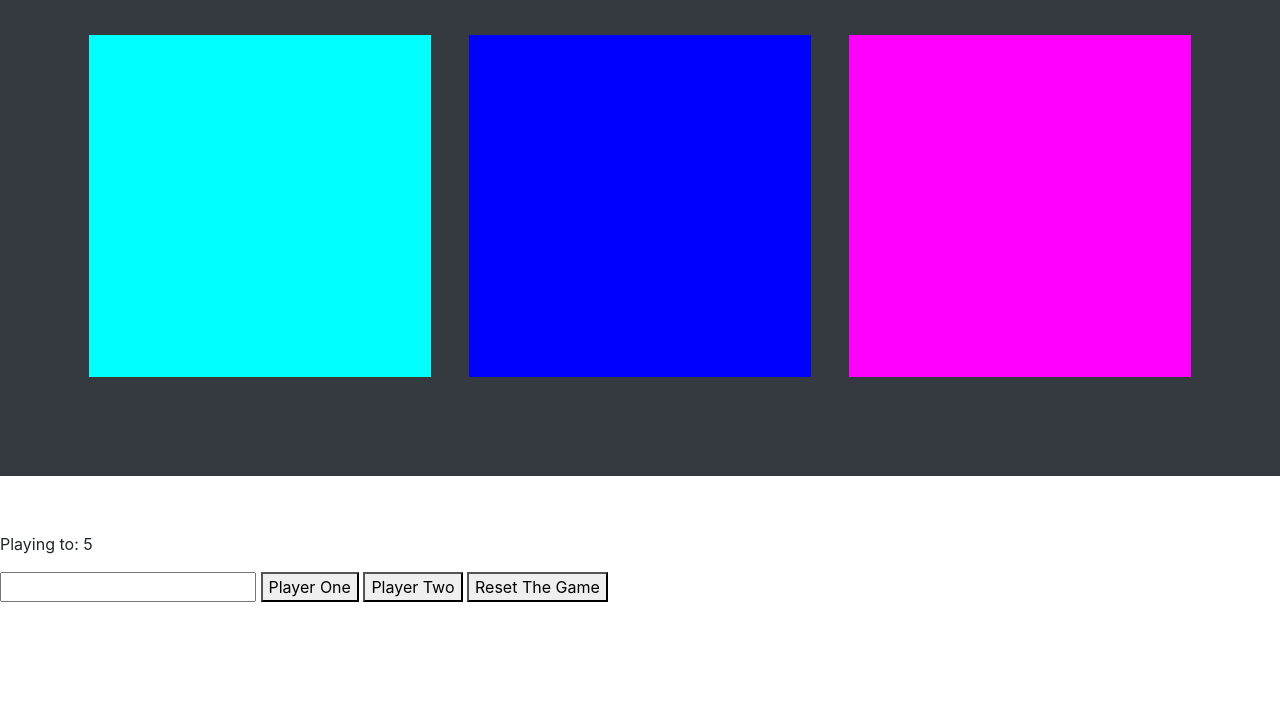
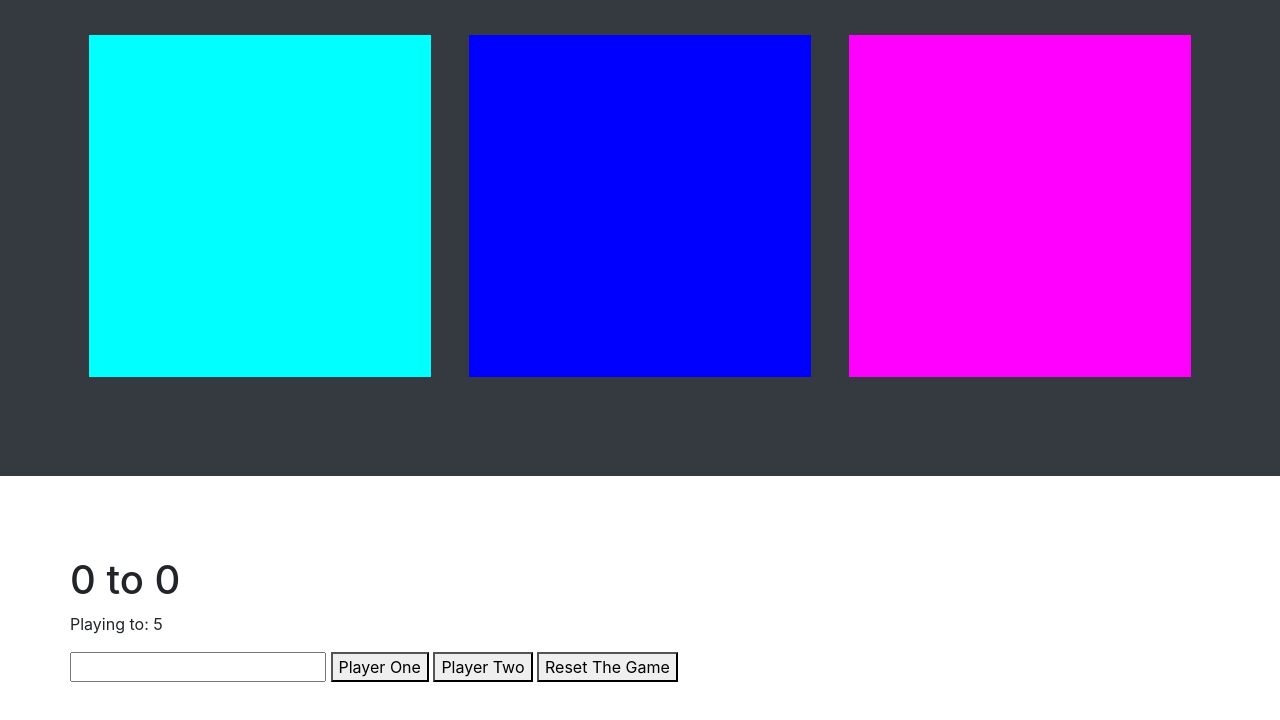
Before and after one commit to LaurenceM2015/WebDeloperBootCamp, a website: page JavaScriptProjects/jsGames/games.html in a window 1280 px wide. Shown: the part 500-1220 px from the top of the page. Before the commit the page ends 1102 px from the top, so only its background shows below. Drawn offline with nearby package versions, Linux system fonts and the light colour scheme.

Commit message:
Remane folder rgbColorGame to jsGame and colorGame file to games file.

```diff
--- /dev/null
+++ b/JavaScriptProjects/jsGames/colorGame.js
@@ -0,0 +1,63 @@
+
+//let colors = [
+let colors = [
+    "rgb(255, 0, 0)",
+    "rgb(255, 255, 0)",
+    "rgb(0, 255, 0)",
+    "rgb(0, 255, 255)",
+    "rgb(0, 0, 255)",
+    "rgb(255, 0, 255)",
+];
+
+
+// Select all the square
+let squares = document.querySelectorAll(".square");
+
+// picked the 4 sqaure
+let pickedColor = pickColor();
+let colorDisplay = document.getElementById("colorDisplay");
+let messageDisplay = document.querySelector("#message");
+
+colorDisplay.textContent = pickedColor;
+
+// Loop into the div with the class of sqaure.
+for(let i = 0; i < squares.length; i++){
+
+    // Add initial color to div with the class of sqaure.
+    squares[i].style.background = colors[i];
+
+
+    // Add click listener to div with the class of sqaure.
+    squares[i].addEventListener("click", function() {
+        // Grad color of clicked square
+        let clickedColor = this.style.backgroundColor;
+
+        // Compare color to pickedColor
+
+        if(clickedColor === pickedColor) {
+            messageDisplay.textContent = "It Correct, Well Done";
+            changeColors(clickedColor);
+		} else {
+            this.style.backgroundColor = "#343a40";
+            messageDisplay.textContent = "Sorry Try Again";
+		}
+
+    });
+
+};
+
+/* Change header color and all the square */
+function changeColors(color) {
+    // Loop through all squares
+    for(let i = 0; i < squares.length; i++){
+        // change each color to match give color
+        squares[i].style.backgroundColor = color;
+    }
+
+}
+
+// Function Picked color
+function pickColor () {
+  let random = Math.floor(Math.random() * colors.length);
+  return colors[random];
+}
--- a/JavaScriptProjects/rgbColorGame/colorGame.css
+++ b/JavaScriptProjects/jsGames/games.css
@@ -1,6 +1,10 @@
 #ColorGame{
+
+	background-color: #343a40;
+}
+
+section{
 	padding: 5rem 0;
-	background-color: #343a40;
 }
 
 .square {
@@ -13,10 +17,6 @@
 
 
 
-h1 {
-	color: white;
-}
-
 /* SCORE KEEPER */
 
 .winner {
--- a/JavaScriptProjects/rgbColorGame/colorGame.html
+++ b/JavaScriptProjects/jsGames/games.html
@@ -5,7 +5,7 @@
     <!-- Latest compiled and minified CSS -->
     <link rel="stylesheet" href="https://maxcdn.bootstrapcdn.com/bootstrap/4.3.1/css/bootstrap.min.css">
 
-	<link rel="stylesheet" type="text/css" href="colorGame.css">
+	<link rel="stylesheet" type="text/css" href="games.css">
 </head>
 <body>
     <header id="MainHeader">
@@ -17,7 +17,7 @@
            <div class="row">
                 <div class="header-section text-center">
                    <div class="col-md-12">
-                        <h1 class="">
+                        <h1 class="text-white">
                             The Great <span id="colorDisplay">RGB</span> Color Game
                         </h1>
                    </div>
@@ -39,6 +39,8 @@
     </section>
 
     <section id="scoreKeeper">
+        <div class="container">
+            <div class="row">
                 <div id="scoreDisplay">
                     <h1>
                         <span id="p1Display">0</span>
@@ -46,12 +48,12 @@
                         <span id="p2Display">0</span>
                     </h1>
                 </div>
-
+            </div> <!-- ./ row -->
+            <div class="row">
                 <div class="scoreKeeper__state">
                     <div id="display">
                         <p>Playing to: <span>5</span></p>
                     </div>
-
                     <div id="Players">
                         <input type="number">
                         <button id="p1">Player One</button>
@@ -59,6 +61,9 @@
                         <button id="reset">Reset The Game</button>
                     </div>
                 </div>
+            </div> <!-- ./ row -->
+
+        </div> <!-- ./ container -->
     </section>
 
     <script src="https://ajax.googleapis.com/ajax/libs/jquery/3.4.1/jquery.min.js"></script>
@@ -66,6 +71,8 @@
     <script src="https://cdnjs.cloudflare.com/ajax/libs/popper.js/1.14.7/umd/popper.min.js"></script>
         <!-- Latest compiled JavaScript -->
     <script src="https://maxcdn.bootstrapcdn.com/bootstrap/4.3.1/js/bootstrap.min.js"></script>
+
+    <script type="text/javascript" src="scorekeeper.js"></script>
     <script type="text/javascript" src="colorGame.js"></script>
 </body>
 </html>
--- a/JavaScriptProjects/rgbColorGame/colorGame.js
+++ b/JavaScriptProjects/jsGames/scorekeeper.js
@@ -1,71 +1,3 @@
-
-//let colors = [
-let colors = [
-    "rgb(255, 0, 0)",
-    "rgb(255, 255, 0)",
-    "rgb(0, 255, 0)",
-    "rgb(0, 255, 255)",
-    "rgb(0, 0, 255)",
-    "rgb(255, 0, 255)",
-];
-
-
-// Select all the square
-let squares = document.querySelectorAll(".square");
-
-// picked the 4 sqaure
-let pickedColor = pickColor();
-let colorDisplay = document.getElementById("colorDisplay");
-let messageDisplay = document.querySelector("#message");
-
-colorDisplay.textContent = pickedColor;
-
-// Loop into the div with the class of sqaure.
-for(let i = 0; i < squares.length; i++){
-
-    // Add initial color to div with the class of sqaure.
-    squares[i].style.background = colors[i];
-
-
-    // Add click listener to div with the class of sqaure.
-    squares[i].addEventListener("click", function() {
-        // Grad color of clicked square
-        let clickedColor = this.style.backgroundColor;
-
-        // Compare color to pickedColor
-
-        if(clickedColor === pickedColor) {
-            messageDisplay.textContent = "It Correct, Well Done";
-            changeColors(clickedColor);
-		} else {
-            this.style.backgroundColor = "#343a40";
-            messageDisplay.textContent = "Sorry Try Again";
-		}
-
-    });
-
-};
-
-/* Change header color and all the square */
-function changeColors(color) {
-    // Loop through all squares
-    for(let i = 0; i < squares.length; i++){
-        // change each color to match give color
-        squares[i].style.backgroundColor = color;
-    }
-
-}
-
-// Function Picked color
-function pickColor () {
-  let random = Math.floor(Math.random() * colors.length);
-  return colors[random];
-}
-
-
-
-/* SCORE KEEPER */
-
 // Player One
 let p1Display = document.querySelector('#p1Display');
 let p1Button = document.querySelector('#p1');
@@ -135,4 +67,4 @@ numInput.addEventListener('change', function(){
     winningScore = Number(this.value);
     reset();
 
-})
+});
```
Lines whose indentation alone changed are shown as unchanged.
